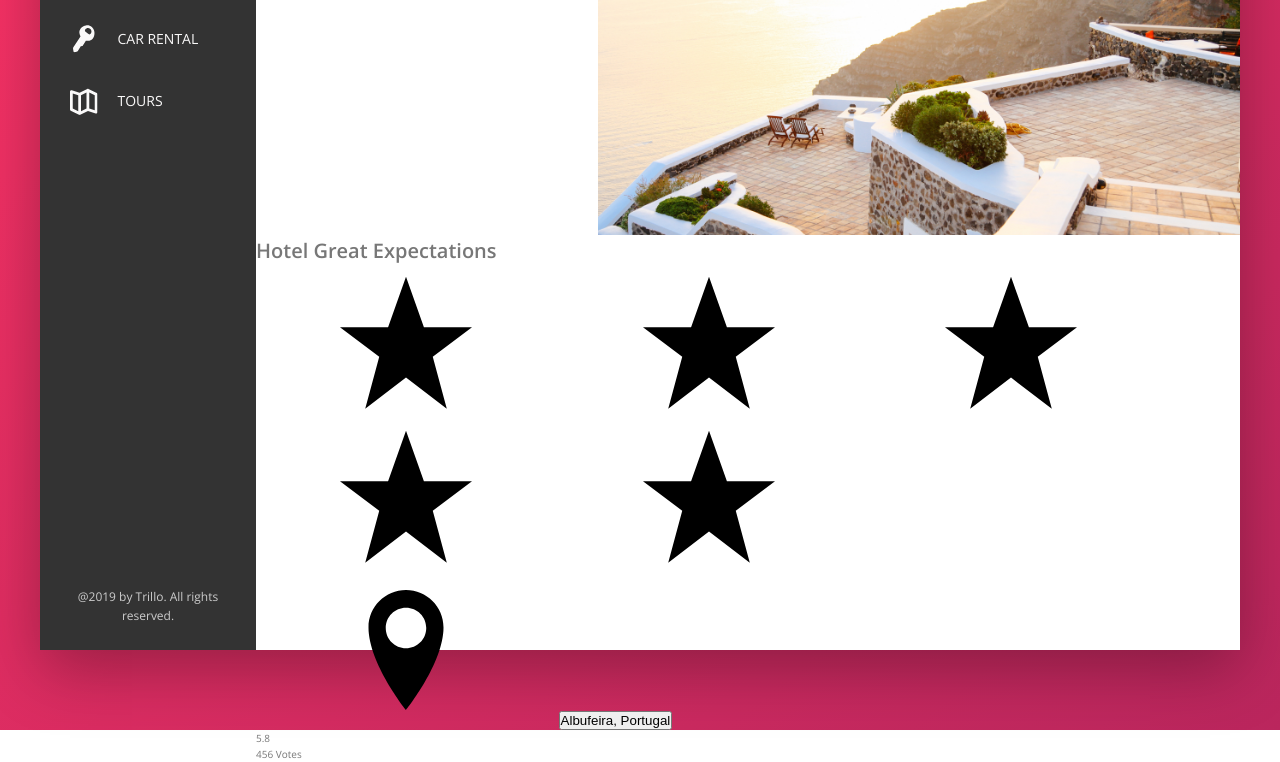
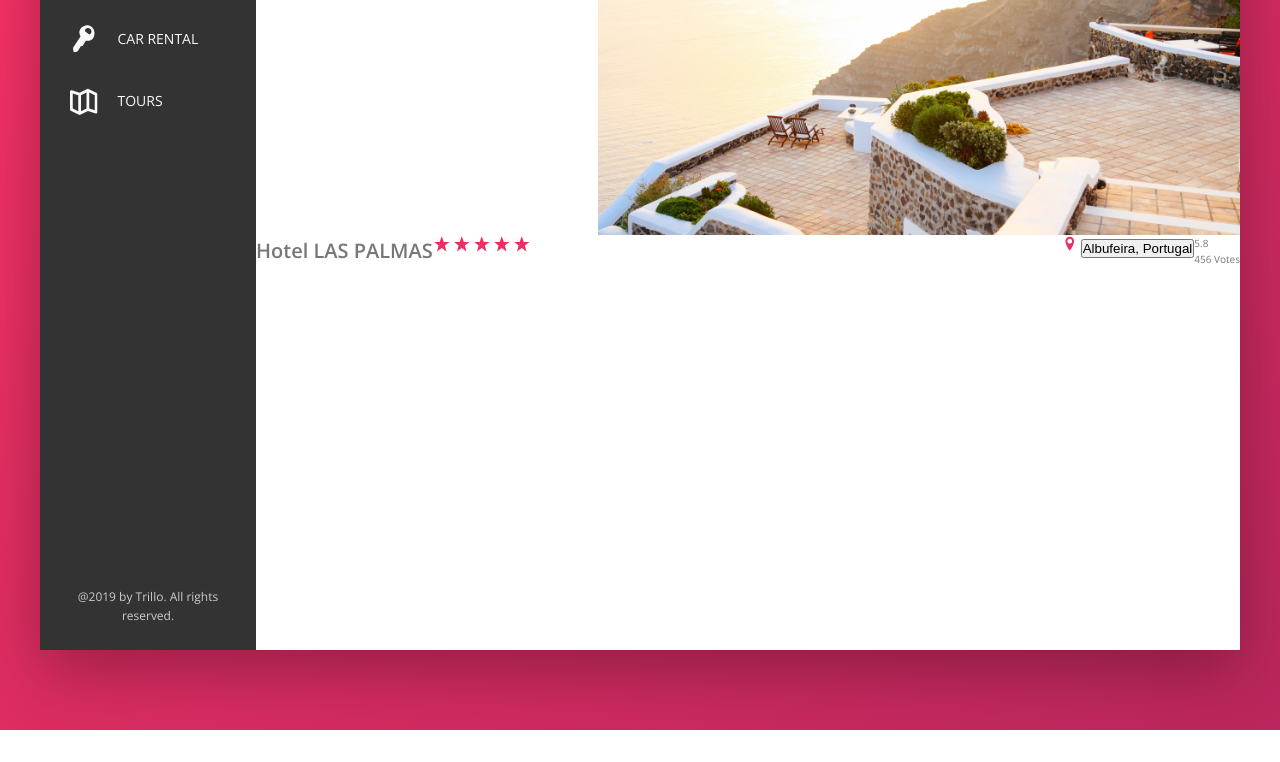
Before and after one commit to smarigowda/advanced-css-flexbox, a website: page starter/index.html in a window 1280 px wide. Shown: the part 300-1062 px from the top of the page. After the commit the page ends 1030 px from the top, so only its background shows below. Drawn offline with nearby package versions, Linux system fonts and the light colour scheme.

Commit message:
power of margin auto in a flexbox container to create a specific layout

```diff
--- a/starter/index.html
+++ b/starter/index.html
@@ -104,7 +104,7 @@
                 </div>
                 <div class="overview">
                     <h1 class="overview__heading">
-                        Hotel Great Expectations
+                        Hotel LAS PALMAS
                     </h1>
                     <div class="overview__stars">
                         <svg class="overview__icon-star">
--- a/starter/sass/_components.scss
+++ b/starter/sass/_components.scss
@@ -199,3 +199,36 @@
         display: block;
     }
 }
+
+///////////////////////////////////
+// OVERVIEW
+
+.overview {
+    display: flex;
+    justify-content: space-between;
+    &__heading {
+
+    }
+    &__stars {
+        // flex: 1;
+        margin-right: auto;
+    }
+    &__icon-star,
+    &__icon-location {
+        width: 1.75rem;
+        height: 1.75rem;
+        fill: var(--color-primary);
+    }
+    &__rating {
+        &-average {
+
+        }
+        &-count {
+
+        }
+    }
+}
+
+.btn-inline {
+
+}
```
Also changed, not shown: starter/css/style.css.
